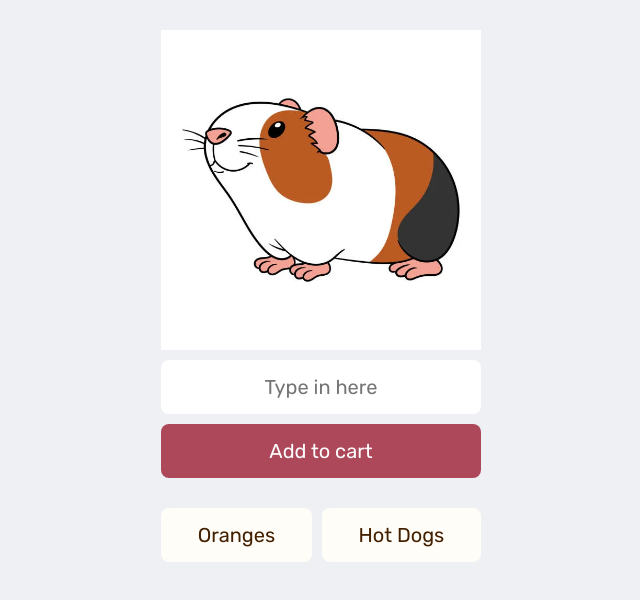
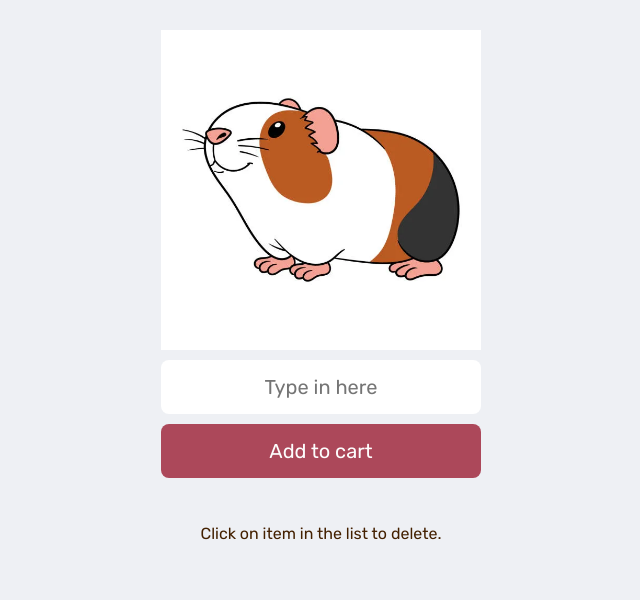
Before and after one commit to henryteo1/Play-ShoppingList, a plain HTML site: page index.html in a window 1280 px wide. Shown: the whole page, without its empty margins (319-959 px from the left). Drawn offline with Linux system fonts and the light colour scheme; no server answers.

Commit message:
updates html and css

```diff
--- a/index.css
+++ b/index.css
@@ -31,6 +31,13 @@ input {
     text-align: center;
     font-family: 'Rubik', sans-serif;
     margin: 10px 0;
+}
+
+#info {
+    display: flex;
+    flex-direction: column;
+    text-align:center;
+    margin: 10px;
 }
 
 button {
--- a/index.html
+++ b/index.html
@@ -21,13 +21,12 @@
         <img src="assets/gp1.webp" alt="gpimage1">
         <input type="text" id="inputField" placeholder="Type in here">
         <button id="addButton">Add to cart</button>
+
     </div>
 
     <ul id="shoppingList">
-        <li>Oranges</li>
-        <li>Hot Dogs</li>
     </ul>
-
+    <span id="info">Click on item in the list to delete.</span>
     <script src="index.js" type="module"></script>
 </body>
 
--- a/index.js
+++ b/index.js
@@ -18,6 +18,7 @@ addButtonEl.addEventListener("click", function () {
     let inputValue = myinputEl.value
 
     push(shoppinginDB, inputValue)
+    alert(inputValue + ' was added.')
 });
 
 function clearmyInputEl() {
```
